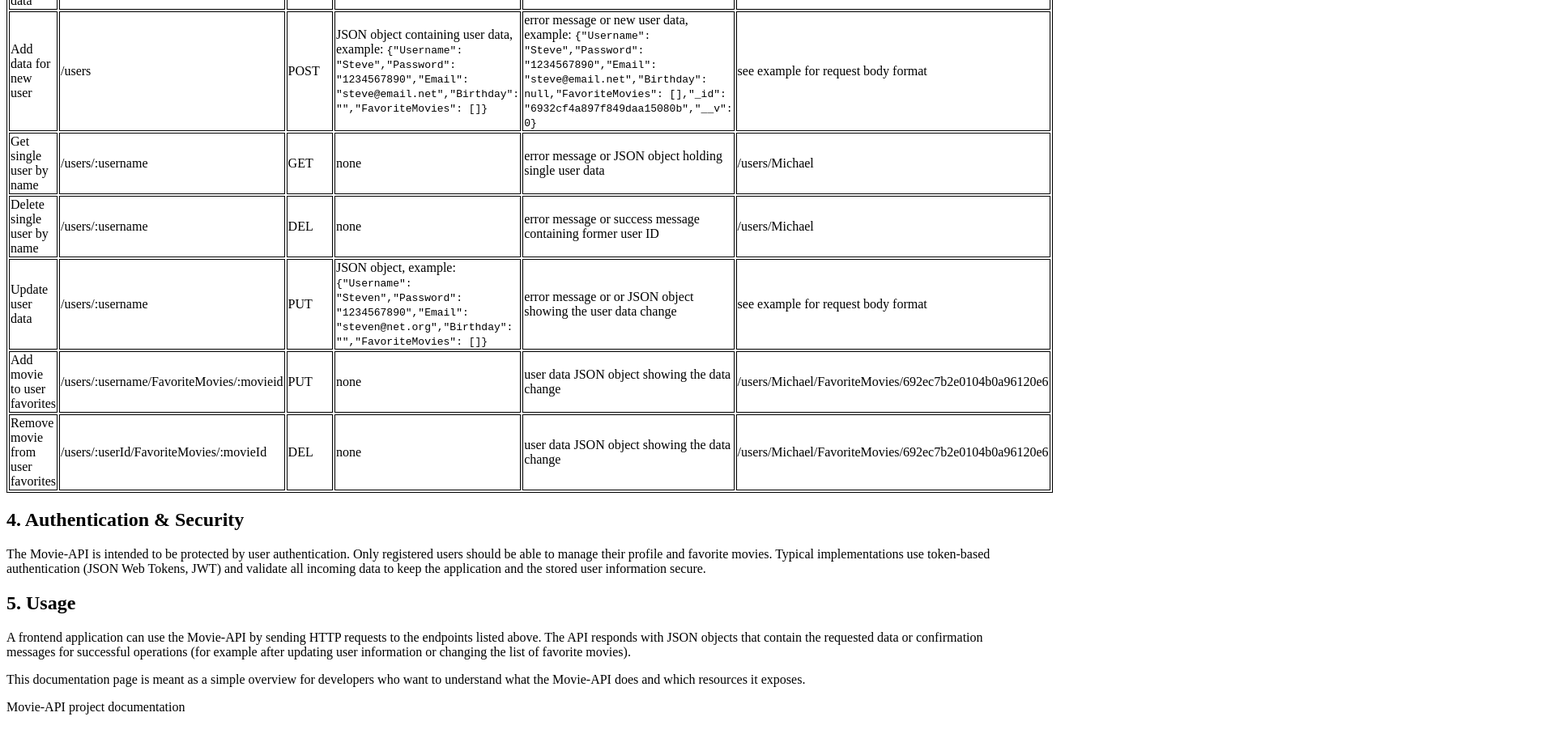
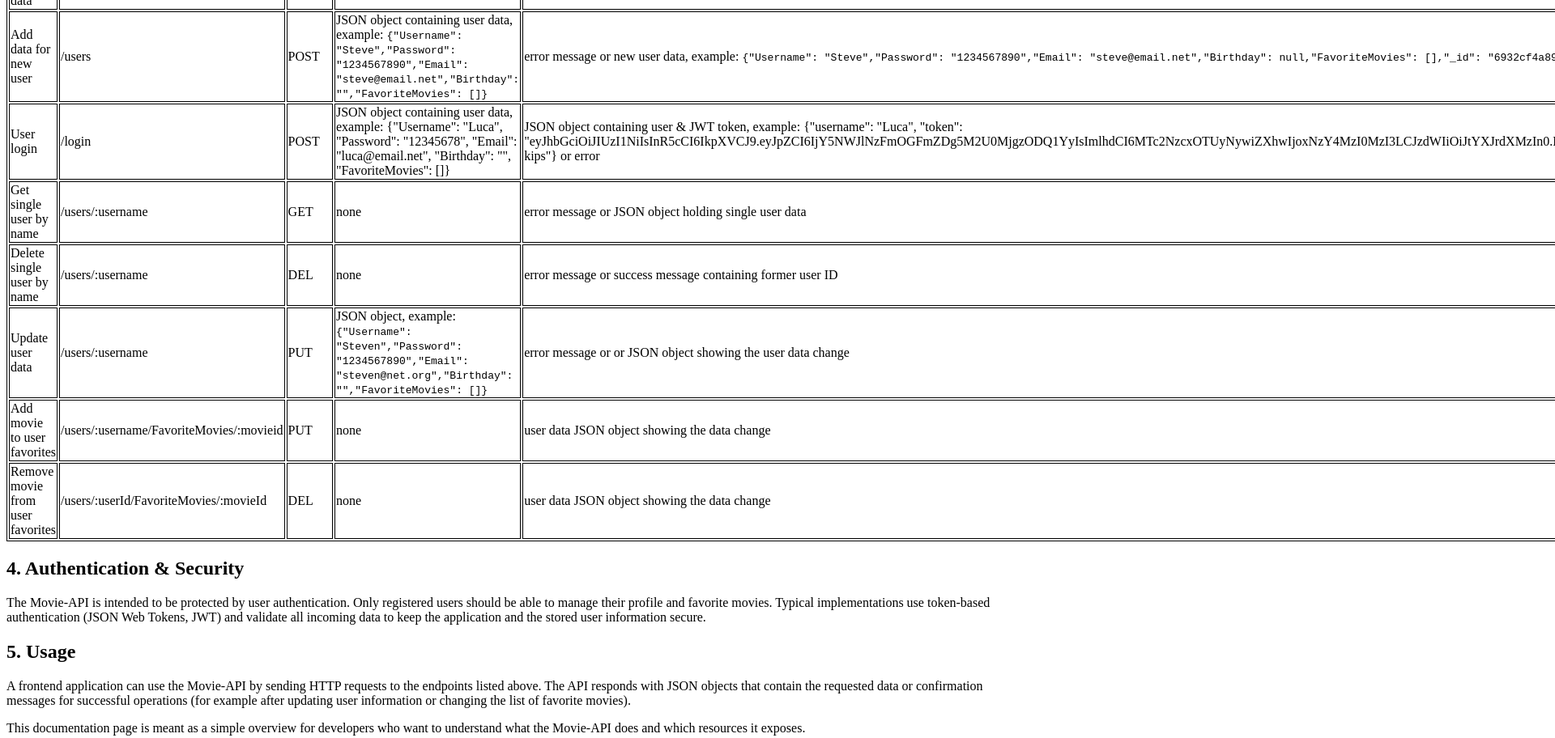
Before and after one commit to markusl23/movie_api, a website: page public/documentation.html in a window 1280 px wide. Shown: the part 1300-2212 px from the top of the page at 81% size, 1920 px wide, since content can reach past the window. Drawn offline with Linux system fonts and the light colour scheme.

Commit message:
updated README.md & documentation.html

```diff
--- a/public/documentation.html
+++ b/public/documentation.html
@@ -131,6 +131,14 @@
           <td>see example for request body format</td>
         </tr>
         <tr>
+          <td>User login</td>
+          <td>/login</td>
+          <td>POST</td>
+          <td>JSON object containing user data, example: {"Username": "Luca", "Password": "12345678", "Email": "luca@email.net", "Birthday": "", "FavoriteMovies": []}</td>
+          <td>JSON object containing user & JWT token, example: {"username": "Luca", "token": "eyJhbGciOiJIUzI1NiIsInR5cCI6IkpXVCJ9.eyJpZCI6IjY5NWJlNzFmOGFmZDg5M2U0MjgzODQ1YyIsImlhdCI6MTc2NzcxOTUyNywiZXhwIjoxNzY4MzI0MzI3LCJzdWIiOiJtYXJrdXMzIn0.HQGypO0Fd9xLb4beLyLuTnVvG3YHLyIZBtY_AO-kips"} or error</td>
+          <td>see example for request body format</td>
+        </tr>
+        <tr>
           <td>Get single user by name</td>
           <td>/users/:username</td>
           <td>GET</td>
```
Also changed, not shown: README.md.
